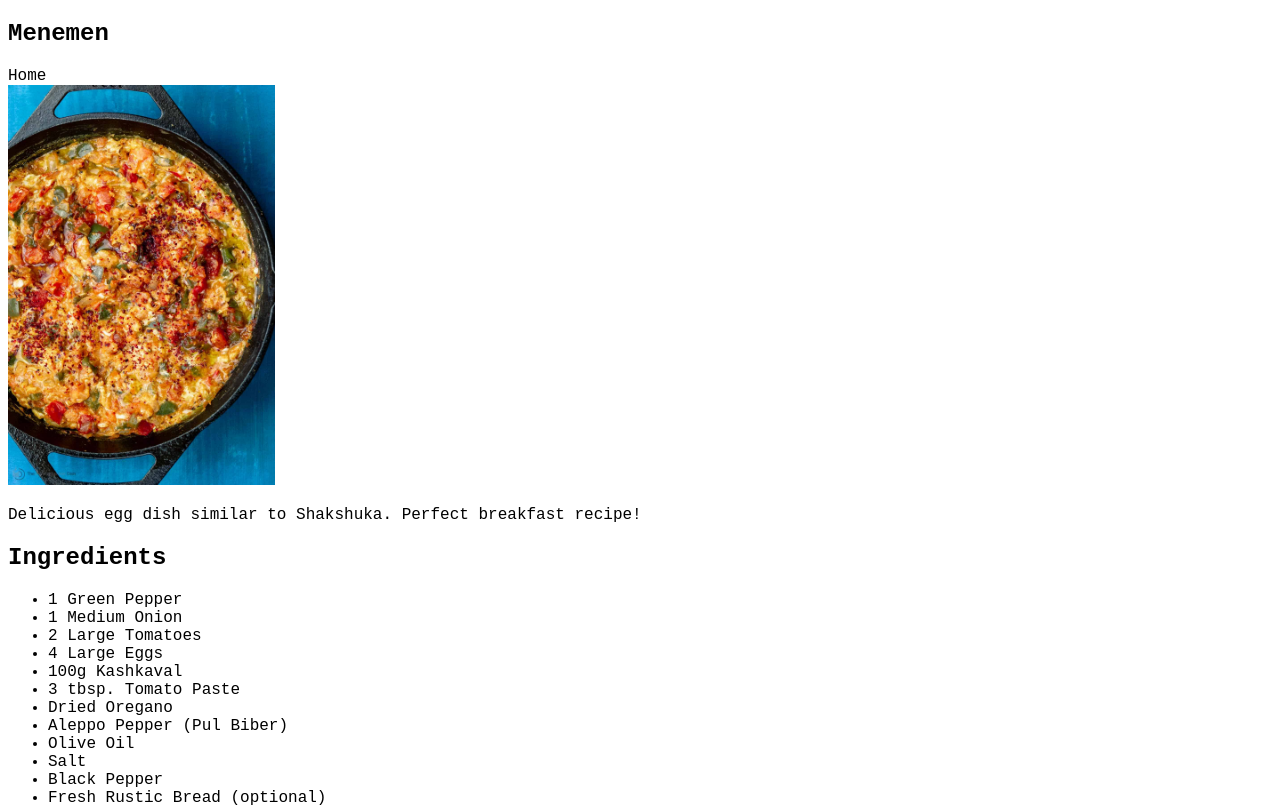
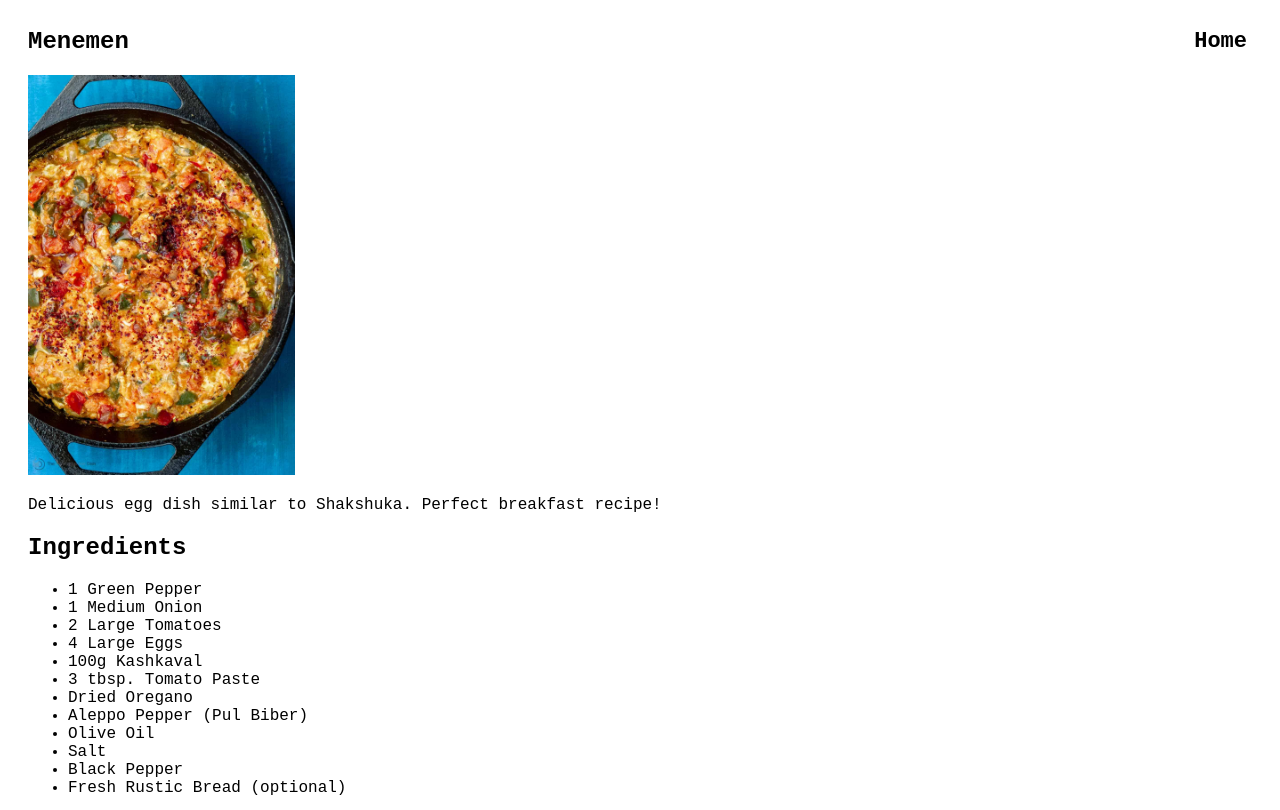
Before and after one commit to Oni030/odin-recipes, a plain HTML site: page recipes/menemen.html in a window 1280 px wide. Shown: the top 810 px of the page. Drawn offline with Linux system fonts and the light colour scheme.

Commit message:
Add styles for navbar and home button

```diff
--- a/styles.css
+++ b/styles.css
@@ -2,8 +2,29 @@
     font-family: "Courier New", monospace;
 }
 
+body {
+    padding: 0 20px;
+}
+
 h1 {
     font-weight: bold;
+}
+
+nav {
+    display: flex;
+    align-items: center;
+    justify-content: space-between;
+}
+
+nav a {
+    padding: 5px;
+    background: white;
+    font-weight: bold;
+    font-size: 22px;
+}
+
+nav a:hover {
+    filter: invert(1);
 }
 
 .main-recipes {
```
